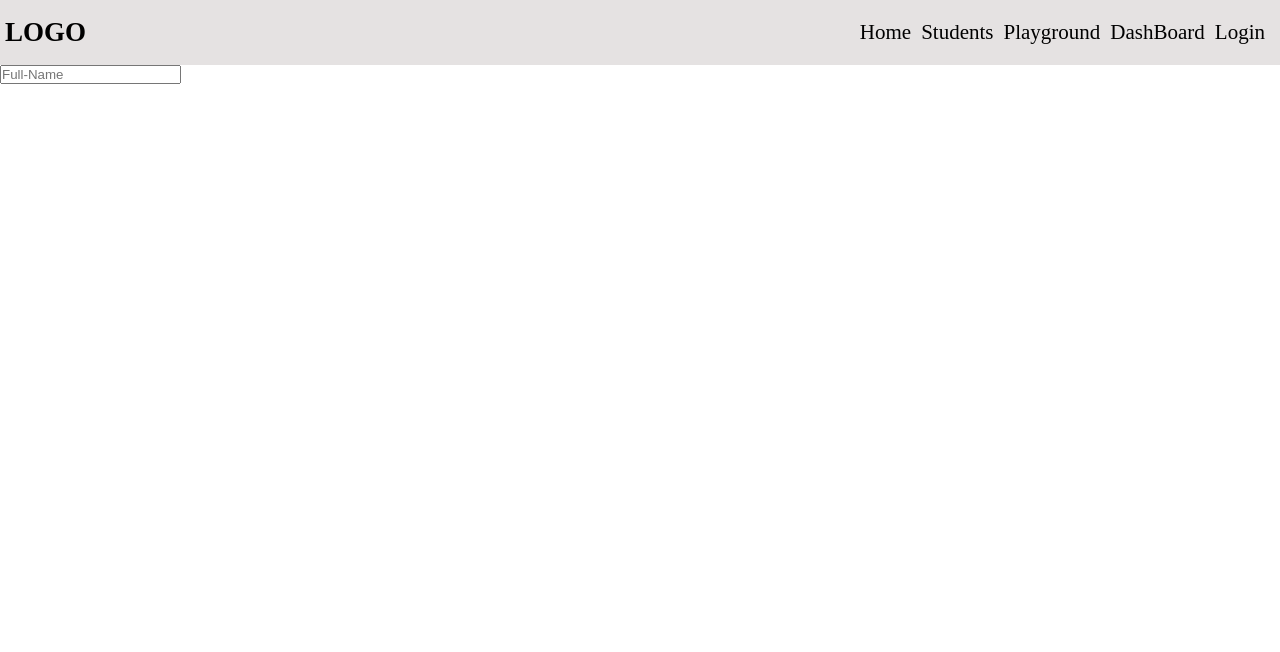
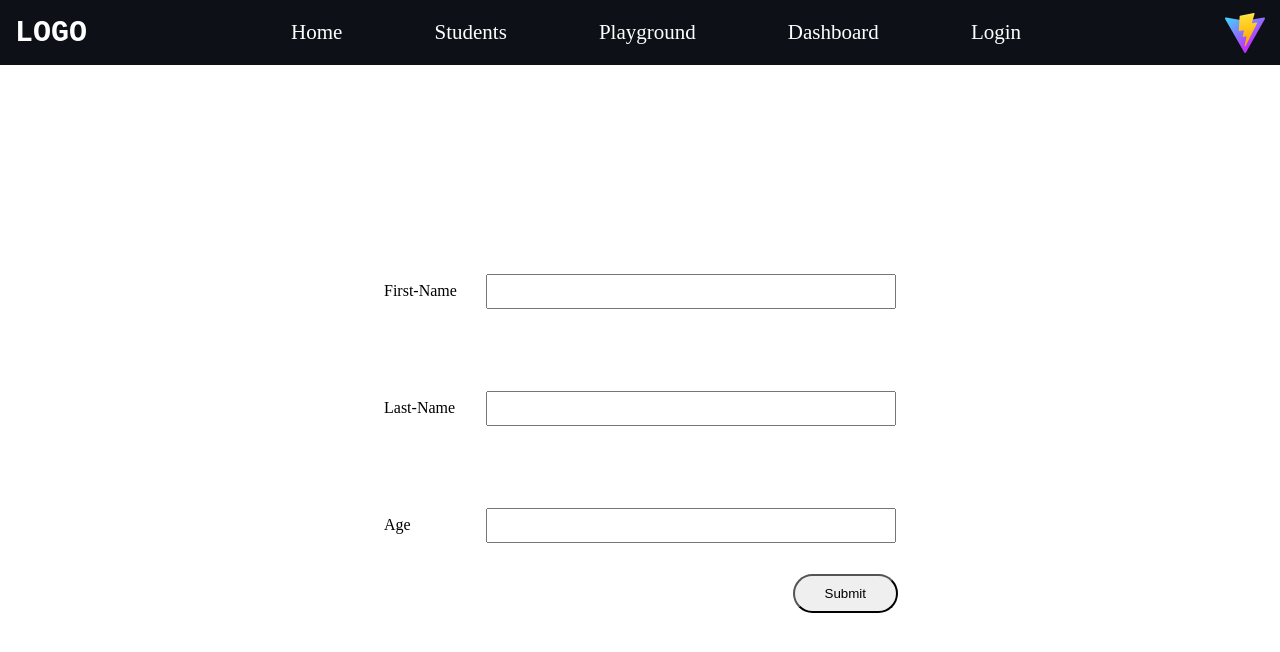
Before and after one commit to Zeketo1/react-app, a React (Vite) app: page /Login in a window 1280 px wide. Shown: the top 652 px of the page. Built offline with nearby package versions, Linux system fonts and the light colour scheme.

Commit message:
Second commit

```diff
--- a/src/components/Login.jsx
+++ b/src/components/Login.jsx
@@ -1,10 +1,71 @@
-import React from "react";
+import React, { useRef, useState } from "react";
+import "../styles/Login.css";
 
 const Login = () => {
+    const age = useRef(null);
+    const firstname = useRef(null);
+    const lastname = useRef(null);
+
+    const [user2, setUser2] = useState({
+        firstName: "",
+        lastName: "",
+        age: 0,
+    });
+
+    const handleSubmit = (e) => {
+        e.preventDefault();
+        // const user = {
+        //     firstname: firstname?.current.value,
+        //     lastname: lastname?.current.value,
+        //     age: age?.current.value,
+        // };
+        console.log(user2);
+    };
+
     return (
-        <form>
-            <input type="text" placeholder="Full-Name" />
-        </form>
+        <div className="form-container">
+            <form onSubmit={handleSubmit}>
+                <div>
+                    <label htmlFor="firstname">First-Name</label>
+                    <input
+                        type="text"
+                        id="firstname"
+                        onChange={(event) =>
+                            setUser2({
+                                ...user2,
+                                firstName: event.target.value,
+                            })
+                        }
+                    />
+                </div>
+
+                <br />
+                <div>
+                    <label htmlFor="lastname">Last-Name</label>
+                    <input
+                        type="text"
+                        id="lastname"
+                        onChange={(event) =>
+                            setUser2({ ...user2, lastName: event.target.value })
+                        }
+                    />
+                </div>
+
+                <br />
+                <div>
+                    <label htmlFor="age">Age</label>
+                    <input
+                        type="text"
+                        id="age"
+                        onChange={(event) =>
+                            setUser2({ ...user2, age: event.target.value })
+                        }
+                    />
+                </div>
+
+                <button>Submit</button>
+            </form>
+        </div>
     );
 };
 
--- a/src/components/Navbar.jsx
+++ b/src/components/Navbar.jsx
@@ -28,7 +28,7 @@ const Navbar = () => {
 
                 <li>
                     <Link to="/dashboard" className="link">
-                        DashBoard
+                        Dashboard
                     </Link>
                 </li>
 
@@ -38,6 +38,7 @@ const Navbar = () => {
                     </Link>
                 </li>
             </ul>
+            <img src="vite.svg" alt="logo" height={40} className="vite" />
         </div>
     );
 };
--- /dev/null
+++ b/src/styles/Login.css
@@ -0,0 +1,46 @@
+.form-container {
+    height: 92vh;
+    display: flex;
+    align-items: center;
+    justify-content: center;
+}
+
+form {
+    position: relative;
+    width: 400px;
+    background: rgb((236), 231, 231);
+    height: 45vh;
+    width: 45vw;
+    display: flex;
+    flex-direction: column;
+    justify-content: center;
+    gap: 2rem;
+    padding: 0 2rem;
+    border-radius: 12px;
+}
+
+input {
+    padding: 0.5rem 0;
+    width: 80%;
+    margin-left: 0.5rem;
+}
+
+form > div {
+    display: flex;
+    justify-content: space-between;
+    align-items: center;
+    width: 100%;
+}
+
+form > div:nth-child(5) {
+    margin-bottom: 50px;
+}
+
+form > button {
+    position: absolute;
+    width: fit-content;
+    padding: 10px 30px;
+    border-radius: 50px;
+    right: 30px;
+    bottom: 0;
+}
--- a/src/styles/Navbar.css
+++ b/src/styles/Navbar.css
@@ -2,24 +2,28 @@
     display: flex;
     justify-content: space-between;
     align-items: center;
-    padding: 10px 5px;
-    background: rgb(229, 226, 226);
+    padding: 10px 15px;
+    color: white;
+    background: #0d1117;
 }
 
 .logo {
-    font-size: 27px;
+    font-size: 30px;
     font-weight: bold;
+    font-family: "Courier New", Courier, monospace;
 }
 
 .navbar-ul {
     padding: 10px;
     column-gap: 10px;
+    width: 60%;
 }
 
 .navbar-conatainer ul {
     list-style-type: none;
     display: flex;
     align-items: center;
+    justify-content: space-between;
     border: none;
 }
 
@@ -27,5 +31,9 @@
     text-decoration: none;
     border: none;
     font-size: 21px;
-    color: #000;
+    color: white;
 }
+
+.link:hover {
+    color: aqua;
+}
```
